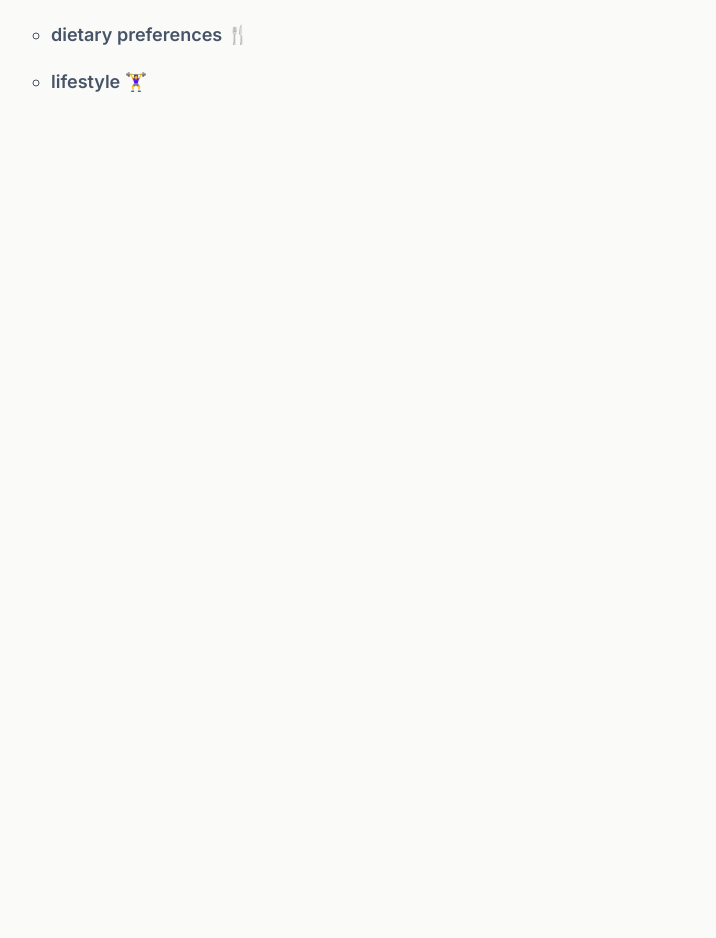
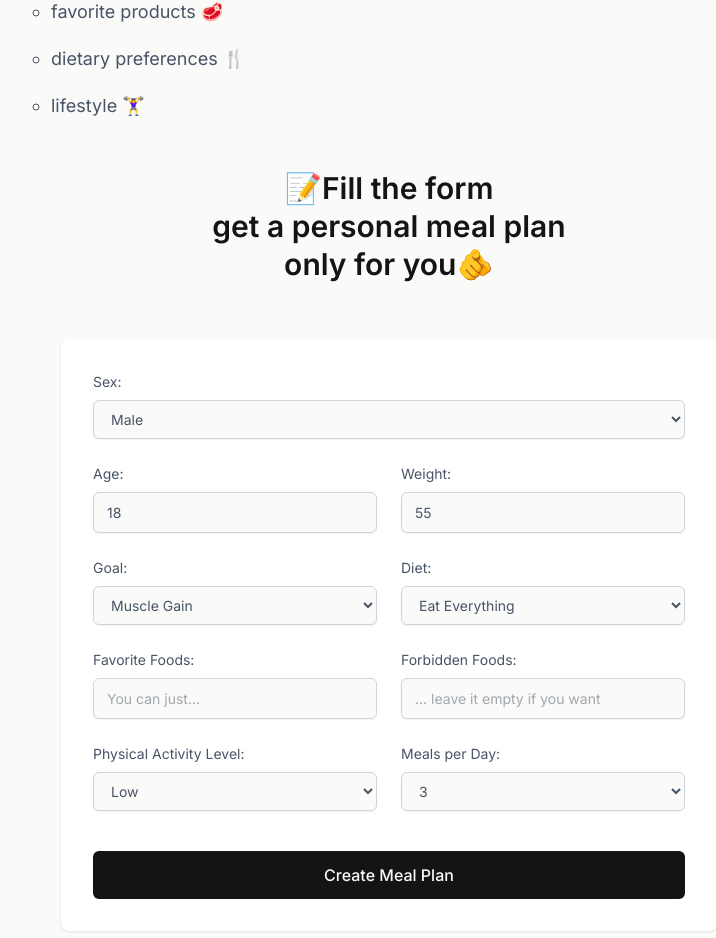
Before and after one commit to MikeKorotych/ChefClaude, a React (Vite) app: page /menu-planner in a window 1280 px wide. Shown: the part 304-1242 px from the top of the page, without its empty margins (251-967 px from the left). Before the commit the page ends 800 px from the top, so only its background shows below. Built offline with nearby package versions, Linux system fonts and the light colour scheme; no server answers.

Commit message:
form created

```diff
--- a/package.json
+++ b/package.json
@@ -15,6 +15,7 @@
     "dotenv": "^16.5.0",
     "react": "^19.0.0",
     "react-dom": "^19.0.0",
+    "react-hook-form": "^7.56.4",
     "react-loading": "^2.0.3",
     "react-loading-skeleton": "^3.5.0",
     "react-markdown": "^10.1.0",
--- a/src/App.jsx
+++ b/src/App.jsx
@@ -12,7 +12,6 @@ const App = () => {
     <Routes>
       <Route path="/" element={<ChefHeader />}>
         <Route index element={<Navigate to="/chef-claude" replace />} />
-
         <Route path="chef-claude" element={<ChefMain />} />
         <Route path="menu-planner" element={<MenuPlanner />} />
         <Route path="sommelier" element={<Sommelier />} />
--- /dev/null
+++ b/src/Styles/MenuPlanner.css
@@ -0,0 +1,91 @@
+.menu-planner-form {
+  display: flex;
+  flex-direction: row;
+  flex-wrap: wrap;
+  gap: 1.5rem;
+  max-width: 800px;
+  padding: 2rem;
+  background-color: #fff;
+  border-radius: 8px;
+  box-shadow: 0px 1px 3px 0px rgba(0, 0, 0, 0.1);
+}
+
+.menu-planner-form > label {
+  flex: 1 1 calc(50% - 0.75rem);
+  min-width: 200px;
+}
+
+.menu-planner-form > label.full-width {
+  flex: 1 1 100%;
+  width: 100%;
+}
+
+.menu-planner-form > button {
+  width: 100%;
+}
+
+.menu-planner-form label {
+  display: flex;
+  flex-direction: column;
+  gap: 0.5rem;
+  font-size: 14px;
+  color: #475467;
+}
+
+.menu-planner-form input,
+.menu-planner-form select {
+  border-radius: 6px;
+  padding: 9px 13px;
+  border: 1px solid #d1d5db;
+  font-size: 14px;
+  box-shadow: 0px 1px 2px 0px rgba(0, 0, 0, 0.06);
+  width: 100%;
+  background-color: var(--secondary-color);
+}
+
+.menu-planner-form button {
+  font-family: 'Inter', sans-serif;
+  border-radius: 6px;
+  padding: 12px 35.5px;
+  background-color: var(--primary-color);
+  color: var(--secondary-color);
+  border: none;
+  cursor: pointer;
+  font-size: 16px;
+  font-weight: 500;
+  margin-top: 1rem;
+  transition: background-color 0.2s ease;
+}
+
+.menu-planner-form button:hover {
+  background-color: #2d2d2b;
+}
+
+@media (max-width: 500px) {
+  .menu-planner-form {
+    padding: 1.5rem;
+  }
+}
+
+form {
+  margin: 2rem;
+}
+
+.title {
+  font-size: 30px;
+  line-height: 38px;
+  font-weight: 600;
+  padding-bottom: 24px;
+
+  text-align: center;
+}
+
+/*
+.menu-planner-form input,
+.menu-planner-form select {
+  text-align: center;
+} */
+/* #sex {
+  background-color: var(--primary-color);
+  color: var(--secondary-color);
+} */
--- a/src/components/MenuPlanner.jsx
+++ b/src/components/MenuPlanner.jsx
@@ -1,16 +1,114 @@
 import React from 'react';
+import '../Styles/MenuPlanner.css';
+
+// форма:
+// Человек или Питомец
+// 1. пол
+// 2. возраст
+// 3. вес
+// 4. цель (похудение, поддержание веса, набор массы)
+// 5. диета (вегетарианская, безглютеновая, кето и т.д.)
+// 6. продукты любимые
+// 7. продукты запрещенные
+// 8. физическая активность (низкая, средняя, высокая)
+// 9. количество приемов пищи в день (3, 4, 5)
 
 const MenuPlanner = () => {
   return (
     <main>
-      <h2>
-        Here you can create your meal plan depending on your:
-        <ul>
-          <li>favorite products 🥩</li>
-          <li>dietary preferences 🍴</li>
-          <li>lifestyle 🏋️‍♀️</li>
-        </ul>
-      </h2>
+      <h2>Here you can create your meal plan depending on your:</h2>
+      <ul>
+        <li>favorite products 🥩</li>
+        <li>dietary preferences 🍴</li>
+        <li>lifestyle 🏋️‍♀️</li>
+      </ul>
+      <div className="title">
+        📝Fill the form
+        <br />
+        get a personal meal plan
+        <br />
+        only for you🫵
+      </div>
+      <form className="menu-planner-form">
+        {/* <label>
+          Are you a person or a pet?
+          <select name="type">
+            <option value="person">Person</option>
+            <option value="pet">Pet</option>
+          </select>
+        </label> because of missing functionality (it should start a new branch in with another inputs, specifically for pets)*/}
+        <label className="full-width sex-label">
+          Sex:
+          <select id="sex" name="sex">
+            <option value="male">Male</option>
+            <option value="female">Female</option>
+          </select>
+        </label>{' '}
+        <label>
+          Age:
+          <input type="number" name="age" defaultValue={18} />
+        </label>
+        <label>
+          Weight:
+          <input type="number" name="weight" defaultValue={55} />
+        </label>
+        <label>
+          {' '}
+          Goal:
+          <select name="goal" defaultValue="muscle_gain">
+            <option value="muscle_gain">Muscle Gain</option>
+            <option value="maintenance">Maintenance</option>
+            <option value="weight_loss">Weight Loss</option>
+          </select>
+        </label>
+        <label>
+          {' '}
+          Diet:
+          <select name="diet">
+            <option value="all">Eat Everything</option>
+            <option value="keto">Keto</option>
+            <option value="vegetarian">Vegetarian</option>
+            <option value="gluten_free">Gluten Free</option>
+          </select>
+        </label>
+        <label>
+          {' '}
+          Favorite Foods:
+          <input
+            type="text"
+            name="favoriteFoods"
+            placeholder="You can just..."
+          />
+        </label>
+        <label>
+          Forbidden Foods:
+          <input
+            type="text"
+            name="forbiddenFoods"
+            placeholder="... leave it empty if you want"
+          />
+        </label>
+        <label>
+          Physical Activity Level:
+          <select name="activityLevel">
+            <option value="low">Low</option>
+            <option value="medium">Medium</option>
+            <option value="high">High</option>
+          </select>
+        </label>
+        <label>
+          {' '}
+          Meals per Day:
+          <select name="mealsPerDay" defaultValue="3">
+            <option value="1">1</option>
+            <option value="2">2</option>
+            <option value="3">3</option>
+            <option value="4">4</option>
+            <option value="5">5</option>
+          </select>
+        </label>
+        <button type="submit">Create Meal Plan</button>
+      </form>
     </main>
   );
 };
--- /dev/null
+++ b/src/components/react-hook-form_example.jsx
@@ -0,0 +1,30 @@
+import { useForm } from 'react-hook-form';
+
+export default function App() {
+  const {
+    register,
+    handleSubmit,
+    watch,
+    formState: { errors },
+  } = useForm();
+
+  const onSubmit = (data) => console.log(data);
+
+  console.log(watch('example')); // watch input value by passing the name of it
+
+  return (
+    /* "handleSubmit" will validate your inputs before invoking "onSubmit" */
+    <form onSubmit={handleSubmit(onSubmit)}>
+      {/* register your input into the hook by invoking the "register" function */}
+      <input defaultValue="" {...register('example', { required: true })} />
+      {errors.example && <span>Required field</span>}
+
+      {/* include validation with required or other standard HTML validation rules */}
+      <input {...register('exampleRequired', { required: true })} />
+      {/* errors will return when field validation fails  */}
+      {errors.exampleRequired && <span>Required field</span>}
+
+      <input type="submit" />
+    </form>
+  );
+}
```
Also changed, not shown: 1 other file (tests, documents, lock files or other folders).
